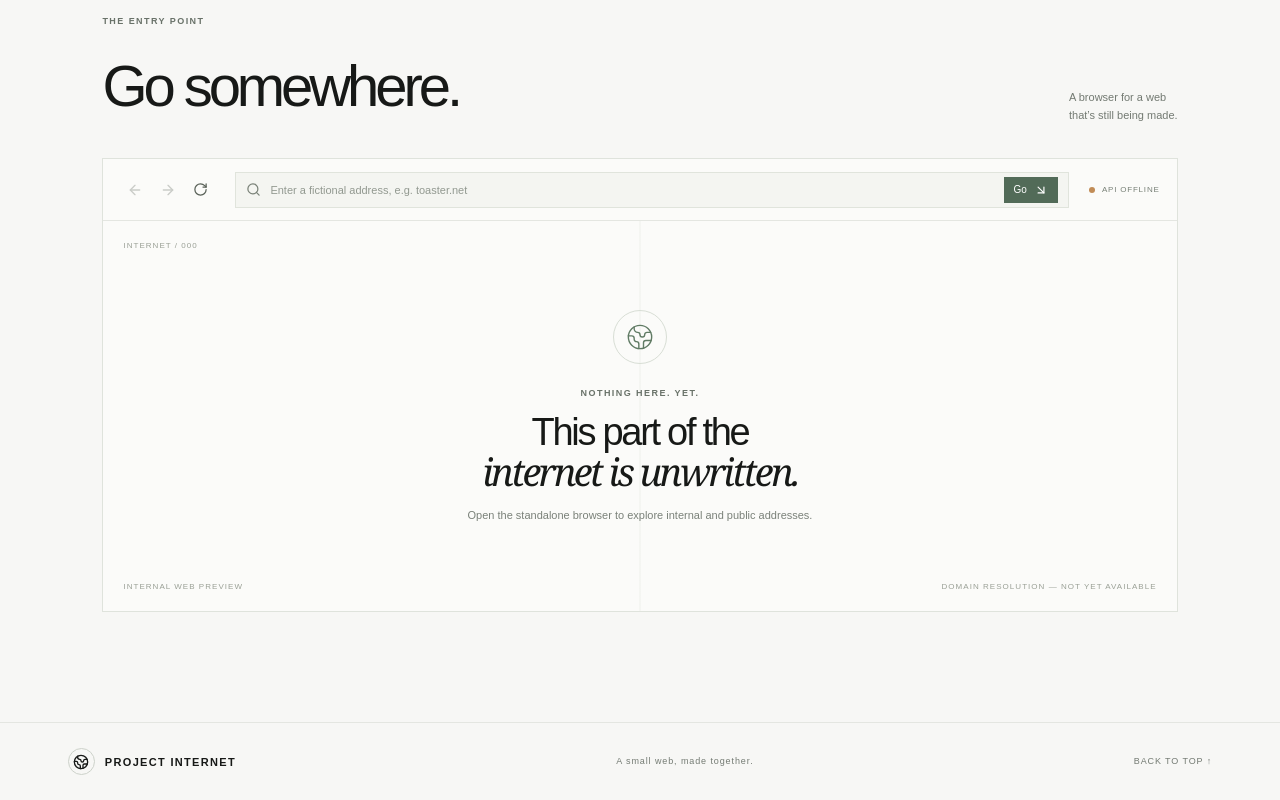
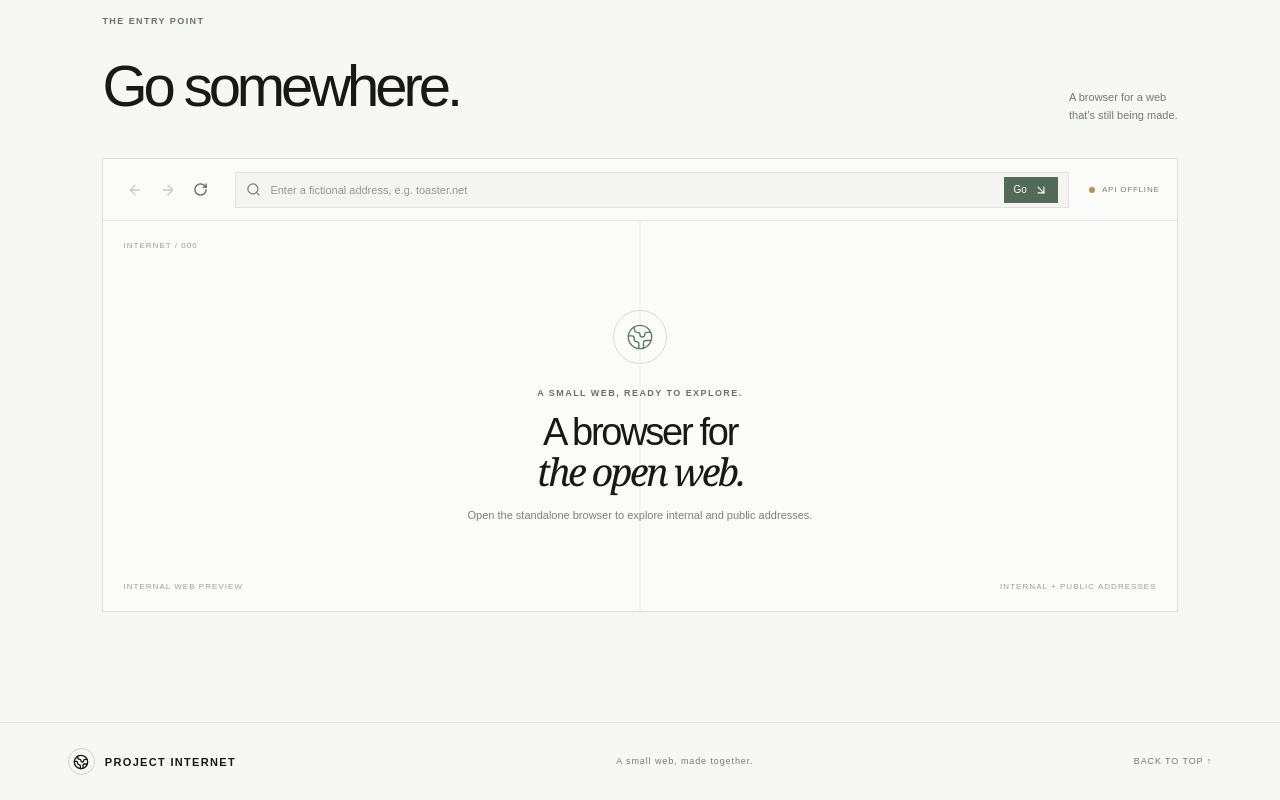
Before and after one commit to footungusFred/PROJECT-INTERNET., a Next.js app in the folder apps/web/: page / in a window 1280 px wide. Shown: the part 1217-2017 px from the top of the page. Built offline with nearby package versions, Linux system fonts and the light colour scheme; no server answers.

Commit message:
Connect homepage address bar to standalone browser

```diff
--- a/apps/web/app/page.tsx
+++ b/apps/web/app/page.tsx
@@ -30,7 +30,8 @@ export default function Home() {
   function openAddress(event: React.FormEvent<HTMLFormElement>) {
     event.preventDefault();
     if (!address.trim()) return;
-    window.open(`/browser?address=${encodeURIComponent(address.trim())}`, "_blank", "noopener,noreferrer");
+    const opened = window.open(`/browser?address=${encodeURIComponent(address.trim())}`, "_blank", "noopener,noreferrer");
+    if (!opened) window.location.href = `/browser?address=${encodeURIComponent(address.trim())}`;
   }
 
   return (
@@ -72,14 +73,14 @@ export default function Home() {
         <div className="section-heading"><div><p className="eyebrow">THE ENTRY POINT</p><h2>Go somewhere.</h2></div><span className="section-note">A browser for a web<br />that’s still being made.</span></div>
         <div className="browser">
           <div className="browser-toolbar">
-            <div className="browser-controls"><button aria-label="Back" disabled><ArrowLeft size={16}/></button><button aria-label="Forward" disabled><ArrowRight size={16}/></button><button aria-label="Reload" onClick={() => setNotice("This preview has no page to reload yet.")}><RotateCw size={15}/></button></div>
+            <div className="browser-controls"><button aria-label="Back" disabled><ArrowLeft size={16}/></button><button aria-label="Forward" disabled><ArrowRight size={16}/></button><button aria-label="Reload" onClick={() => setNotice("Open the standalone browser to reload a page.")}><RotateCw size={15}/></button></div>
             <form className="address-form" onSubmit={openAddress}><Search size={15}/><input aria-label="Internal address" placeholder="Enter a fictional address, e.g. toaster.net" value={address} onChange={(event) => setAddress(event.target.value)} /><button type="submit">Go <ArrowDownRight size={14}/></button></form>
             <span className="browser-status"><i className={health === "connected" ? "status-dot live" : "status-dot"} />{health === "checking" ? "CONNECTING" : health === "connected" ? "API CONNECTED" : "API OFFLINE"}</span>
           </div>
           <div className="browser-empty">
             <div className="empty-index">INTERNET / 000</div>
-            <div className="empty-main"><div className="empty-symbol"><Globe2 size={28} strokeWidth={1.2}/></div><p className="eyebrow">NOTHING HERE. YET.</p><h3>This part of the<br/><em>internet is unwritten.</em></h3><p className="empty-description">Open the standalone browser to explore internal and public addresses.</p></div>
-            <div className="empty-bottom"><span>INTERNAL WEB PREVIEW</span><span>DOMAIN RESOLUTION — NOT YET AVAILABLE</span></div>
+            <div className="empty-main"><div className="empty-symbol"><Globe2 size={28} strokeWidth={1.2}/></div><p className="eyebrow">A SMALL WEB, READY TO EXPLORE.</p><h3>A browser for<br/><em>the open web.</em></h3><p className="empty-description">Open the standalone browser to explore internal and public addresses.</p></div>
+            <div className="empty-bottom"><span>INTERNAL WEB PREVIEW</span><span>INTERNAL + PUBLIC ADDRESSES</span></div>
           </div>
         </div>
       </section>
```
